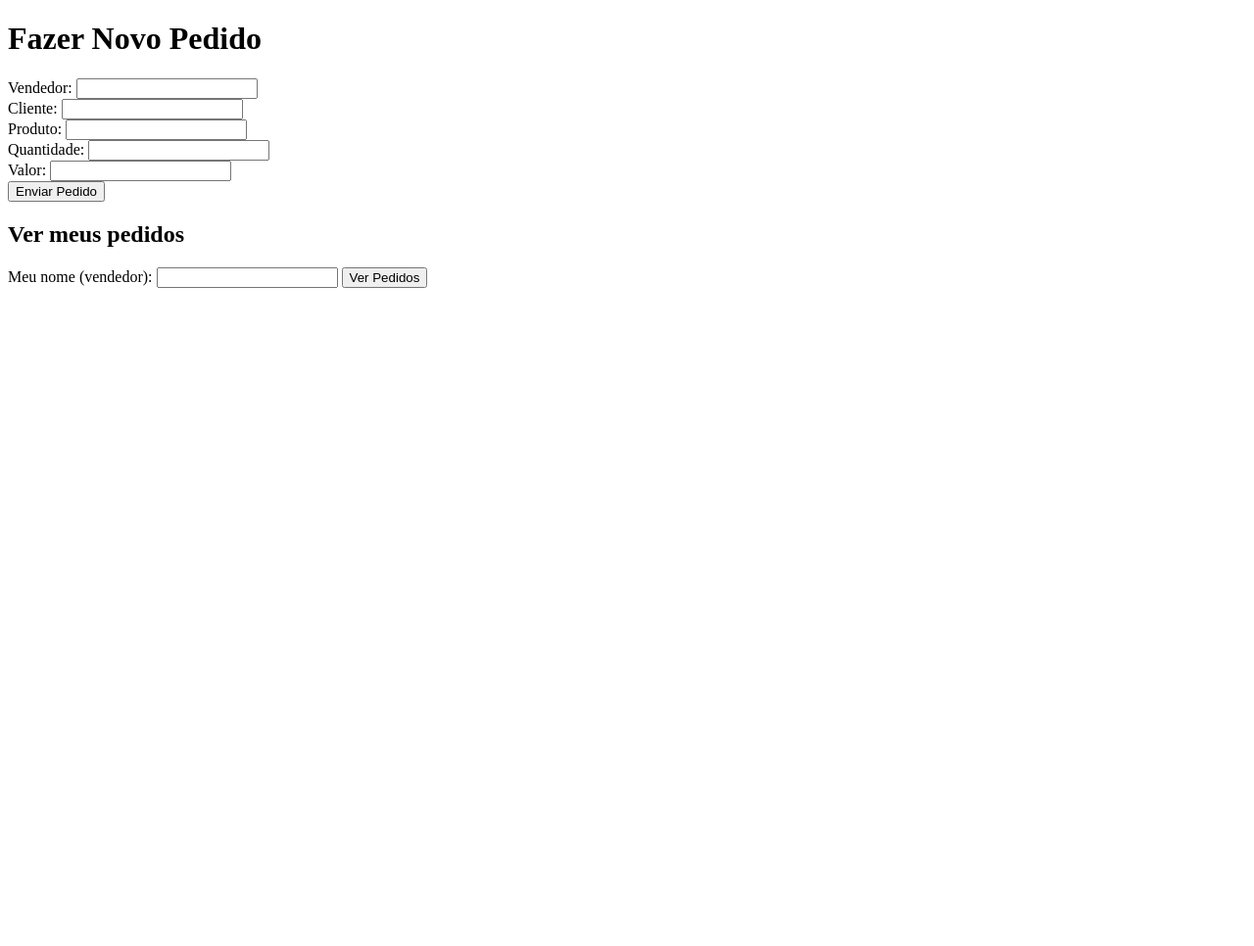
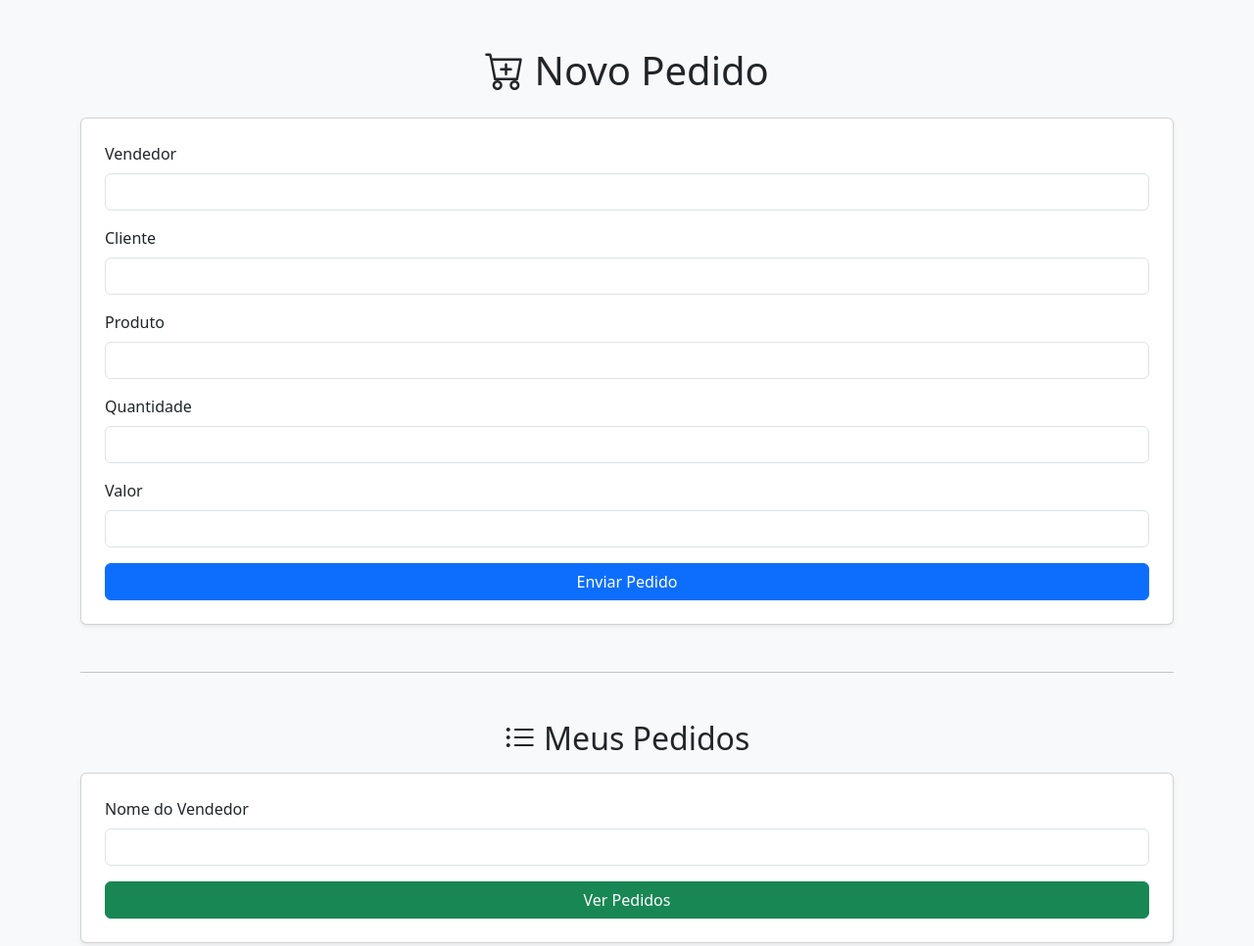
Before and after one commit to Matheusaraujo007/sistema-pedidos, a website: page public/vendedor.html in a window 1280 px wide. Shown: the whole page at 98% size. Before the commit the page ends 800 px from the top, so only its background shows below. Drawn offline with nearby package versions, Linux system fonts and the light colour scheme.

Commit message:
Add files via upload

```diff
--- a/public/vendedor.html
+++ b/public/vendedor.html
@@ -3,22 +3,50 @@
 <head>
   <meta charset="UTF-8">
   <title>Painel do Vendedor</title>
+  <link href="https://cdn.jsdelivr.net/npm/bootstrap@5.3.2/dist/css/bootstrap.min.css" rel="stylesheet">
+  <link href="https://cdn.jsdelivr.net/npm/bootstrap-icons@1.11.1/font/bootstrap-icons.css" rel="stylesheet">
 </head>
-<body>
-  <h1>Fazer Novo Pedido</h1>
-  <form method="POST" action="/vendedor/pedido">
-    Vendedor: <input name="vendedor" required><br>
-    Cliente: <input name="cliente" required><br>
-    Produto: <input name="produto" required><br>
-    Quantidade: <input name="quantidade" type="number" required><br>
-    Valor: <input name="valor" type="number" step="0.01" required><br>
-    <button type="submit">Enviar Pedido</button>
-  </form>
+<body class="bg-light">
 
-  <h2>Ver meus pedidos</h2>
-  <form method="GET" action="/vendedor/pedidos">
-    Meu nome (vendedor): <input name="vendedor" required>
-    <button type="submit">Ver Pedidos</button>
-  </form>
+  <div class="container py-5">
+    <h1 class="mb-4 text-center"><i class="bi bi-cart-plus"></i> Novo Pedido</h1>
+
+    <form method="POST" action="/vendedor/pedido" class="card p-4 shadow-sm">
+      <div class="mb-3">
+        <label class="form-label">Vendedor</label>
+        <input name="vendedor" class="form-control" required>
+      </div>
+      <div class="mb-3">
+        <label class="form-label">Cliente</label>
+        <input name="cliente" class="form-control" required>
+      </div>
+      <div class="mb-3">
+        <label class="form-label">Produto</label>
+        <input name="produto" class="form-control" required>
+      </div>
+      <div class="mb-3">
+        <label class="form-label">Quantidade</label>
+        <input name="quantidade" type="number" class="form-control" required>
+      </div>
+      <div class="mb-3">
+        <label class="form-label">Valor</label>
+        <input name="valor" type="number" step="0.01" class="form-control" required>
+      </div>
+      <button type="submit" class="btn btn-primary w-100">Enviar Pedido</button>
+    </form>
+
+    <hr class="my-5">
+
+    <h2 class="text-center mb-3"><i class="bi bi-list-ul"></i> Meus Pedidos</h2>
+
+    <form method="GET" action="/vendedor/pedidos" class="card p-4 shadow-sm">
+      <div class="mb-3">
+        <label class="form-label">Nome do Vendedor</label>
+        <input name="vendedor" class="form-control" required>
+      </div>
+      <button type="submit" class="btn btn-success w-100">Ver Pedidos</button>
+    </form>
+  </div>
+
 </body>
 </html>
```
